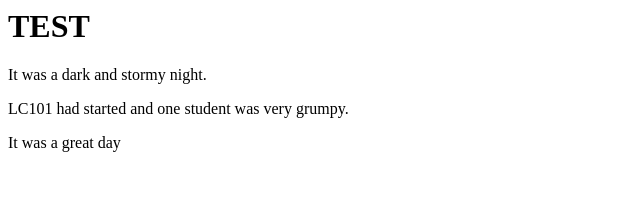
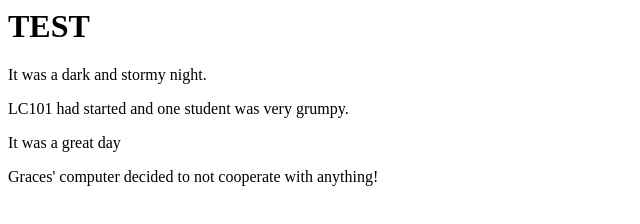
Before and after one commit to LavanyaKavuri/fireside-story, a plain HTML site: page index.html in a window 1280 px wide. Shown: the whole page, without its empty margins (0-640 px from the left). Drawn offline with Linux system fonts and the light colour scheme.

Commit message:
added forth line of story

```diff
--- a/index.html
+++ b/index.html
@@ -4,5 +4,6 @@
     <p>It was a dark and stormy night.</p>
     <p> LC101 had started and one student was very grumpy.</p>
     <p> It was a great day</p>
+    <p> Graces' computer decided to not cooperate with anything!</p>
   </body>
 </html>
```
